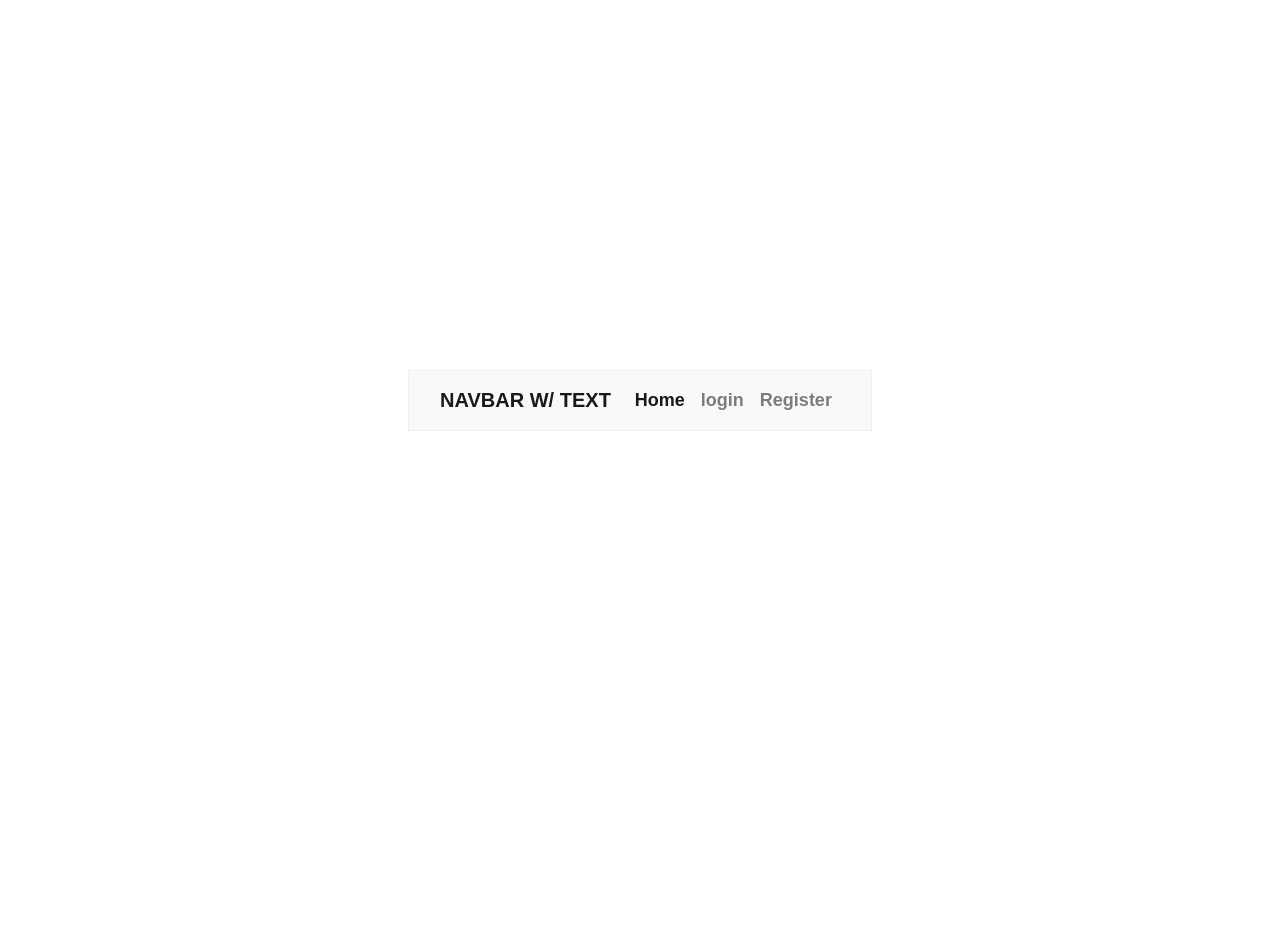
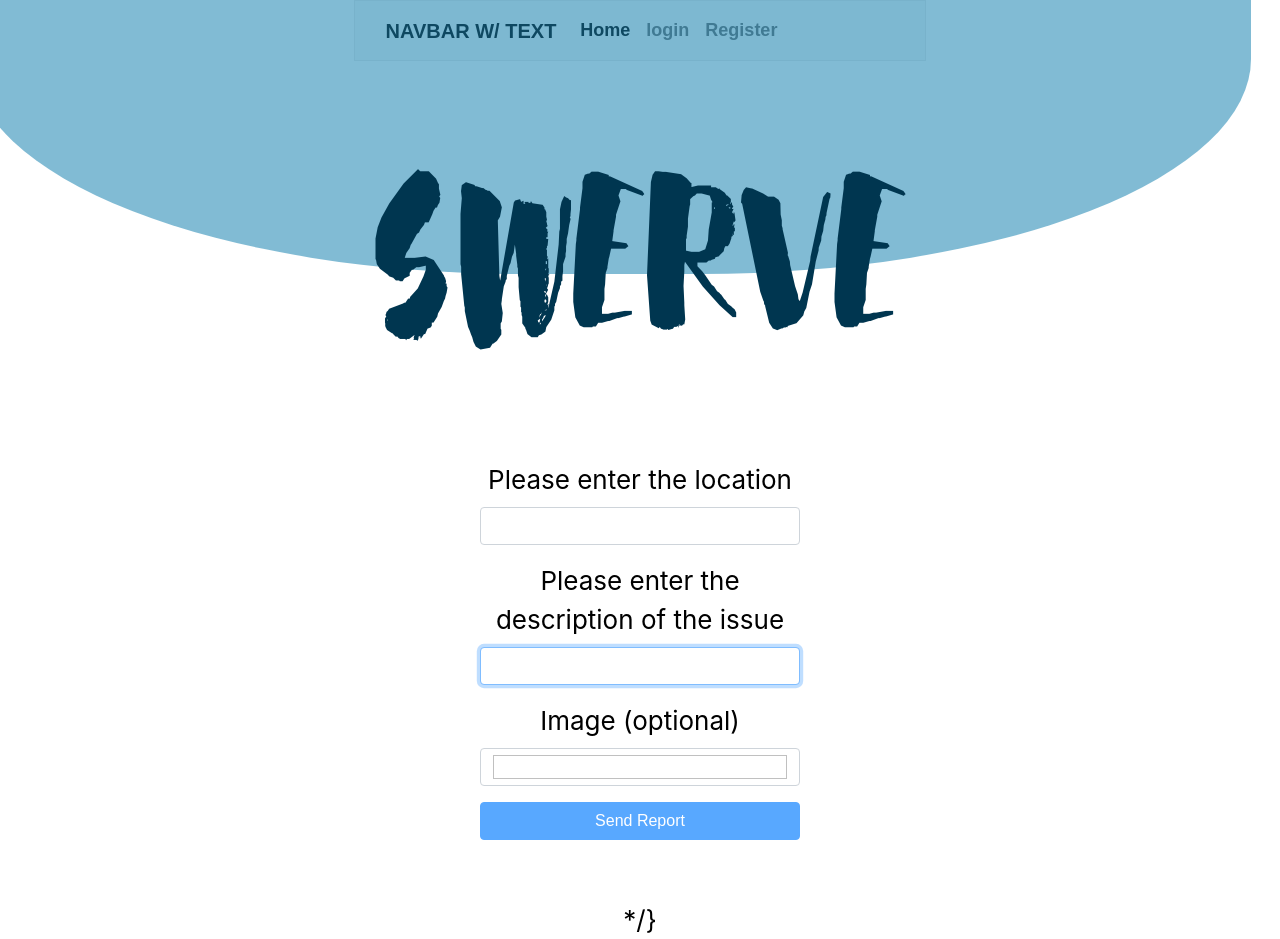
Before and after one commit to aayodipe/Swerve, a React (Create React App) app in the folder client/: page /post in a window 1280 px wide. Before the commit the page ends 800 px from the top, so only its background shows below. Built offline with nearby package versions, Linux system fonts and the light colour scheme; a web font is replaced by a local one.

Commit message:
Rendered post page

```diff
--- a/client/src/pages/Container.js
+++ b/client/src/pages/Container.js
@@ -4,7 +4,7 @@ import Login from "./Login"
 import Register from "./Register"
 import Dashboard from "./Dashboard"
 import Navbar from './Navbar'
-
+import Post from './Post'
 class Container extends Component {
   render() {
     return (
@@ -17,10 +17,11 @@ class Container extends Component {
           <Route exact path="/login" component={Login} />
           <Route exact path="/register" component={Register} />
           <Route exact path="/dashboard" component={Dashboard} />
+
+         <Route exact path="/post" component={Post} />
           </div>
-          {/*<Route exact path="/post" component={Post} />
-          <Route exact path="/filter" component={Filter} />
-          <Route component={NoMatch} /> */}
+          {/* <Route exact path="/filter" component={Filter} />
+          <Route component={NoMatch} /> */} */}
         </div>
 
     </Router>
--- a/client/src/pages/Post.js
+++ b/client/src/pages/Post.js
@@ -1,54 +1,86 @@
 import React, { Component } from "react";
-import Login from "./Login";
-import Register from "./Register";
-//Create the function to "UserPost" which  returns user post.
-//NOTE: THIS IS WHERE THE USER WILL WRITE WHATEVER THE WOULD LIKE TO POST AND WHEN THE SUBMIT THEIR POST IT SEND TO THE DATABASE
-//Export Post to the Container
+import { Button, FormGroup, FormControl, FormLabel } from "react-bootstrap";
+import "../styles/Register.css";
+//create a function that called "userRegistration" which return the registration logics
+//export "User" regisration to the Post.js
 
-export default class FormReport extends React.Component {
+
+
+export default class Register extends Component {
+
     constructor(props) {
         super(props);
+
         this.state = {
             location: "",
-        description:""
+            description: "",
+            image: ""
         };
-
-      this.handleInputChange = this.handleInputChange.bind(this);
     }
 
-    handleInputChange(event) {
-      const target = event.target;
-      const value = target.type === 'text' ? target.checked : target.value;
-      const name = target.name;
+    //Function to allow data in the form fields
+    validateForm() {
+        return this.state.description.length;;
+    }
 
+    handleChange = (event) => {
         this.setState({
-        [name]: value
+            [event.target.id]: event.target.value
         });
     }
 
+    //Prevent login from clearing out
+    handleSubmit = (event) => {
+        event.preventDefault();
+    }
+
+
     render() {
         return (
-        <form>
-          <label>
-            Location:
-            <input
-              name="location"
-              type="text"
-              checked={this.state.location}
-              onChange={this.handleInputChange} />
-          </label>
-          <br />
-          <label>
-            Number of guests:
-            <input
-              name="description"
-              type="text"
+            <div className="Register">
+                <div className="header">
+                    <div className="headerWaves"></div>
+                    <h1 className="headerFont">SWERVE</h1>
+                </div>
+                <form onSubmit={this.handleSubmit}>
+                    <FormGroup controlId="location" bsSize="large">
+                        <FormLabel> Please enter the location </FormLabel>
+                        <FormControl
+                            autoFocus
+                            type="location"
+                            value={this.state.location}
+                            onChange={this.handleChange}
+                        />
+                    </FormGroup>
+                    <FormGroup controlId="description" bsSize="large">
+                        <FormLabel> Please enter the description of the issue </FormLabel>
+                        <FormControl
+                            autoFocus
+                            type="description"
                             value={this.state.description}
-              onChange={this.handleInputChange} />
-          </label>
+                            onChange={this.handleChange}
+                        />
+                    </FormGroup>
+                    <FormGroup controlId="image" bsSize="large">
+                        <FormLabel>Image (optional)</FormLabel>
+                        <FormControl
+                            value={this.state.image}
+                            onChange={this.handleChange}
+                            type="image"
+                        />
+                    </FormGroup>
+                    <Button
+                        block
+                        bsClass="custom-btn"
+                        bsSize="large"
+                        disabled={!this.validateForm()}
+                        type="submit"
+                    >
+                        Send Report
+                    </Button>
                 </form>
+            </div>
+
         );
     }
 }
-
-  module.exports = Post.js;
--- a/client/src/pages/Register.js
+++ b/client/src/pages/Register.js
@@ -3,6 +3,7 @@ import { Button, FormGroup, FormControl, FormLabel } from "react-bootstrap";
 import "../styles/Register.css";
 //create a function that called "userRegistration" which return the registration logics
 //export "User" regisration to the Post.js
+
 
 
 export default class Register extends Component {
```
Lines whose indentation alone changed are shown as unchanged.
